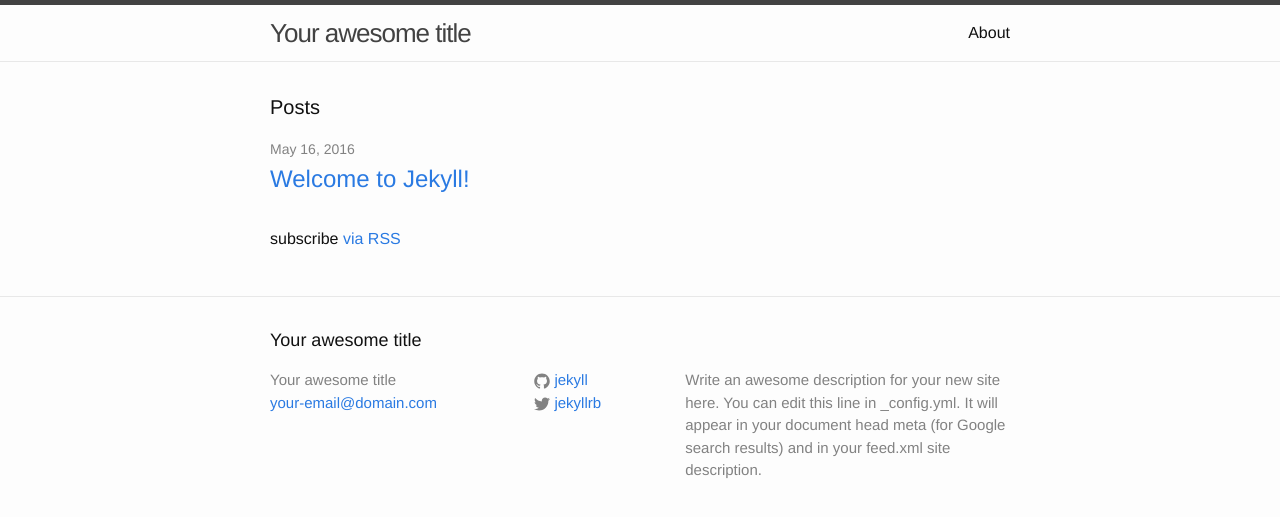
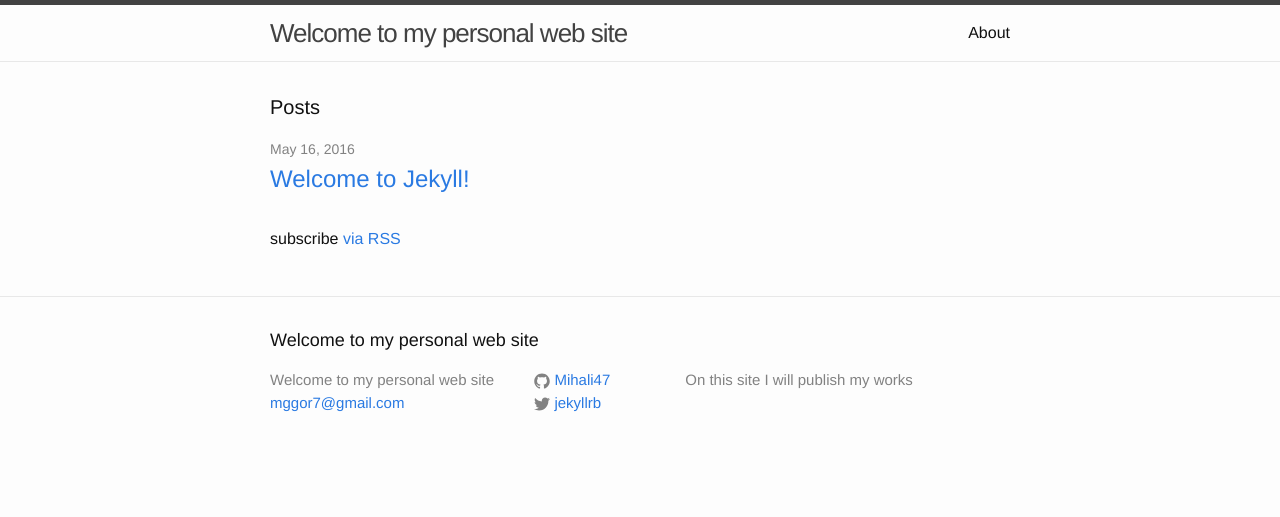
Before and after one commit to Mihali47/Mihali47.github.io, a Jekyll site: the page built from index.html, in a window 1280 px wide. Shown: the top 517 px of the page. Built offline with Jekyll 4.4.1, drawn with Linux system fonts in a browser that asks for light colours.

Commit message:
Update _config.yml

```diff
--- a/_config.yml
+++ b/_config.yml
@@ -6,16 +6,14 @@
 # 'jekyll serve'. If you change this file, please restart the server process.
 
 # Site settings
-title: Your awesome title
-email: your-email@domain.com
+title: Welcome to my personal web site
+email: mggor7@gmail.com
 description: > # this means to ignore newlines until "baseurl:"
-  Write an awesome description for your new site here. You can edit this
-  line in _config.yml. It will appear in your document head meta (for
-  Google search results) and in your feed.xml site description.
+  On this site I will publish my works
 baseurl: "" # the subpath of your site, e.g. /blog
-url: "http://yourdomain.com" # the base hostname & protocol for your site
+url: "http://mihali47.github.io" # the base hostname & protocol for your site
 twitter_username: jekyllrb
-github_username:  jekyll
+github_username:  Mihali47
 
 # Build settings
 markdown: kramdown
```
